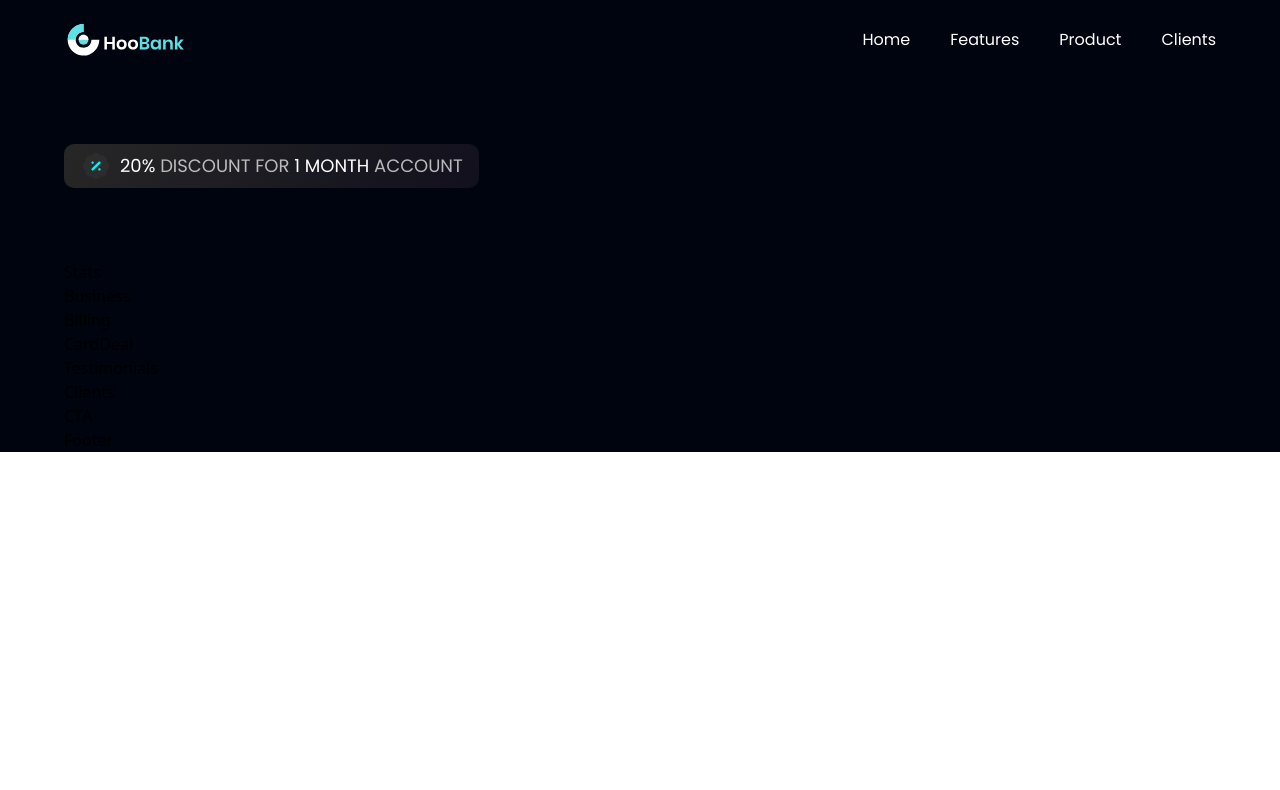
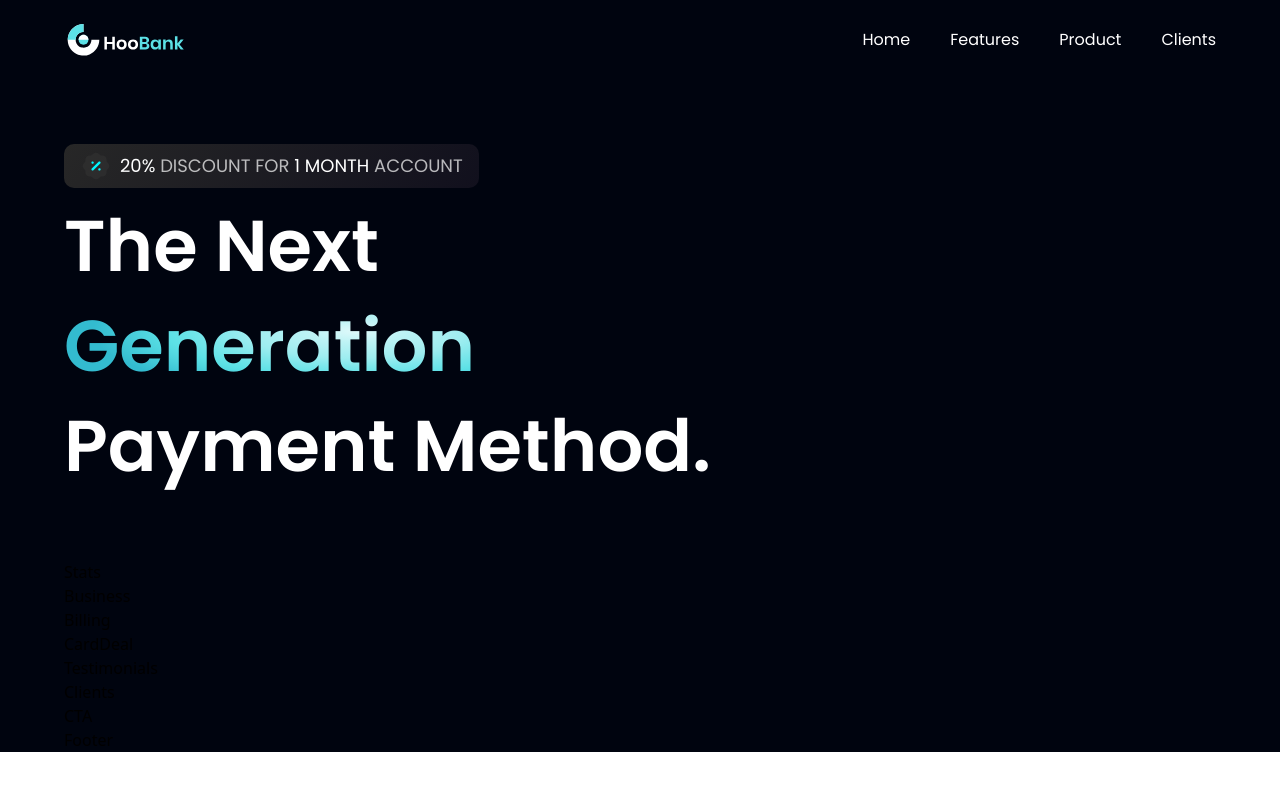
Before and after one commit to TommyTranT/Hoobank-Tutorial, a React (Vite) app: page / in a window 1280 px wide. Shown: the top 790 px of the page. Built offline with nearby package versions, Linux system fonts and the light colour scheme.

Commit message:
update hero img font

```diff
--- a/src/components/Hero.jsx
+++ b/src/components/Hero.jsx
@@ -7,6 +7,7 @@
     <div
       className={`flex-1 ${styles.flexStart} flex-col xl:px-0 sm:px-16 px-6`}
     >
+      {/* Discount Bar */}
       <div className="flex flex-row items-center py-[6px] px-4 bg-discount-gradient rounded-[10px] mb-2">
         <img src={discount} alt="discount" className="w-[32px] h-[32px]" />
         <p className={`${styles.paragraph} ml-2`}>
@@ -14,6 +15,16 @@
           <span className="text-white">1 MONTH</span> ACCOUNT
         </p>
       </div>
+      {/* Discount Bar */}
+
+      {/* Main Img */}
+      <div className="flex flex-row justify-between items-center w-full">
+        <h1 className="flex-1 font-poppins font-semibold ss:text-[72px] text-[52px] text-white ss:leading-[100px] leading-[75px]">
+          The Next <br className="sm:block hidden" />{" "}
+          <span className="text-gradient">Generation</span> <br />
+          Payment Method.
+        </h1>
+      </div>
     </div>
   </section>
 );
```
